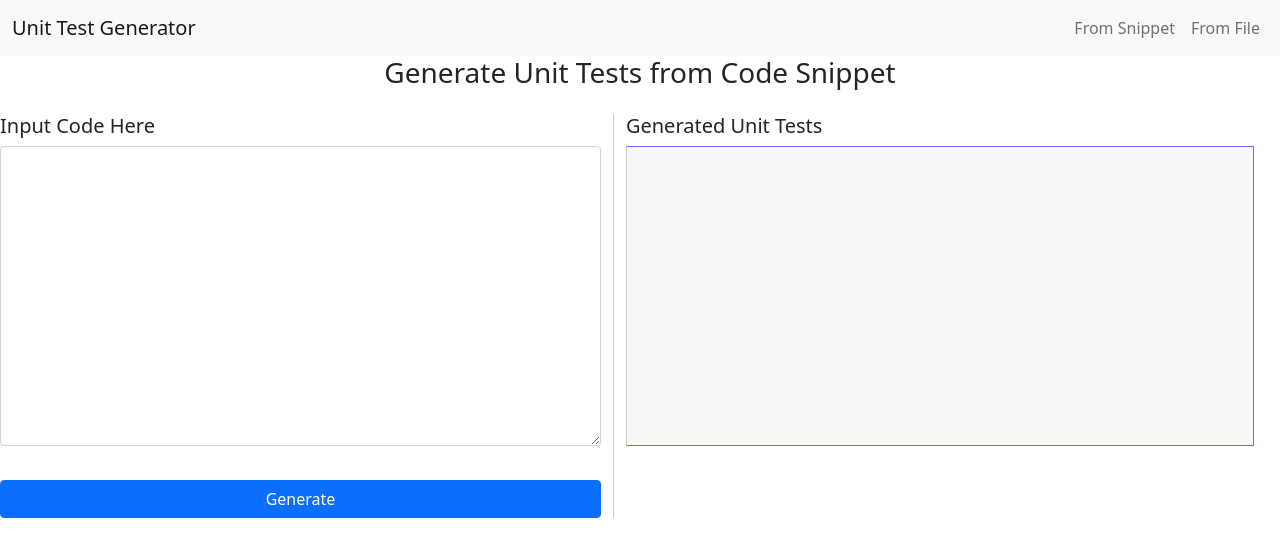
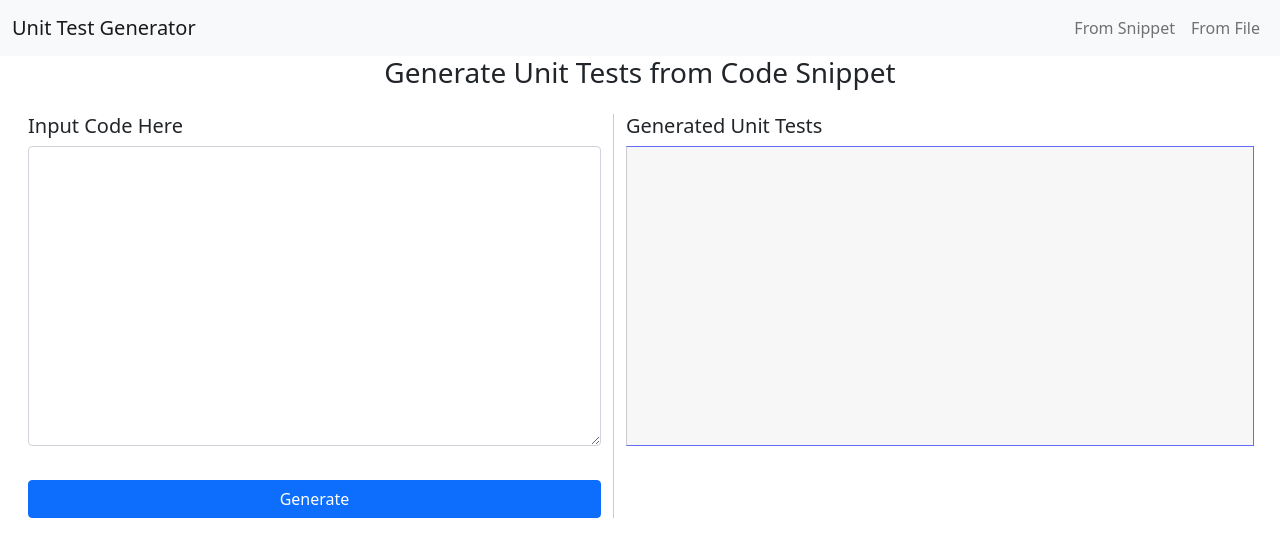
Before and after one commit to hydraInsurgent/Unit-TestCase-Generation, a React (Vite) app in the folder unittestcasegeneration-poc.client/: page /snippet in a window 1280 px wide. Shown: the top 556 px of the page. Built offline with nearby package versions, Linux system fonts and the light colour scheme.

Commit message:
Fixed CSS

```diff
--- a/unittestcasegeneration-poc.client/src/components/Shared.css
+++ b/unittestcasegeneration-poc.client/src/components/Shared.css
@@ -12,6 +12,7 @@
     flex: 1;
     max-width: 48%;
     border-right: 1px solid #ccc;
+    padding-left: 40px;
 }
 
     #snippetInputSection textarea {
```
